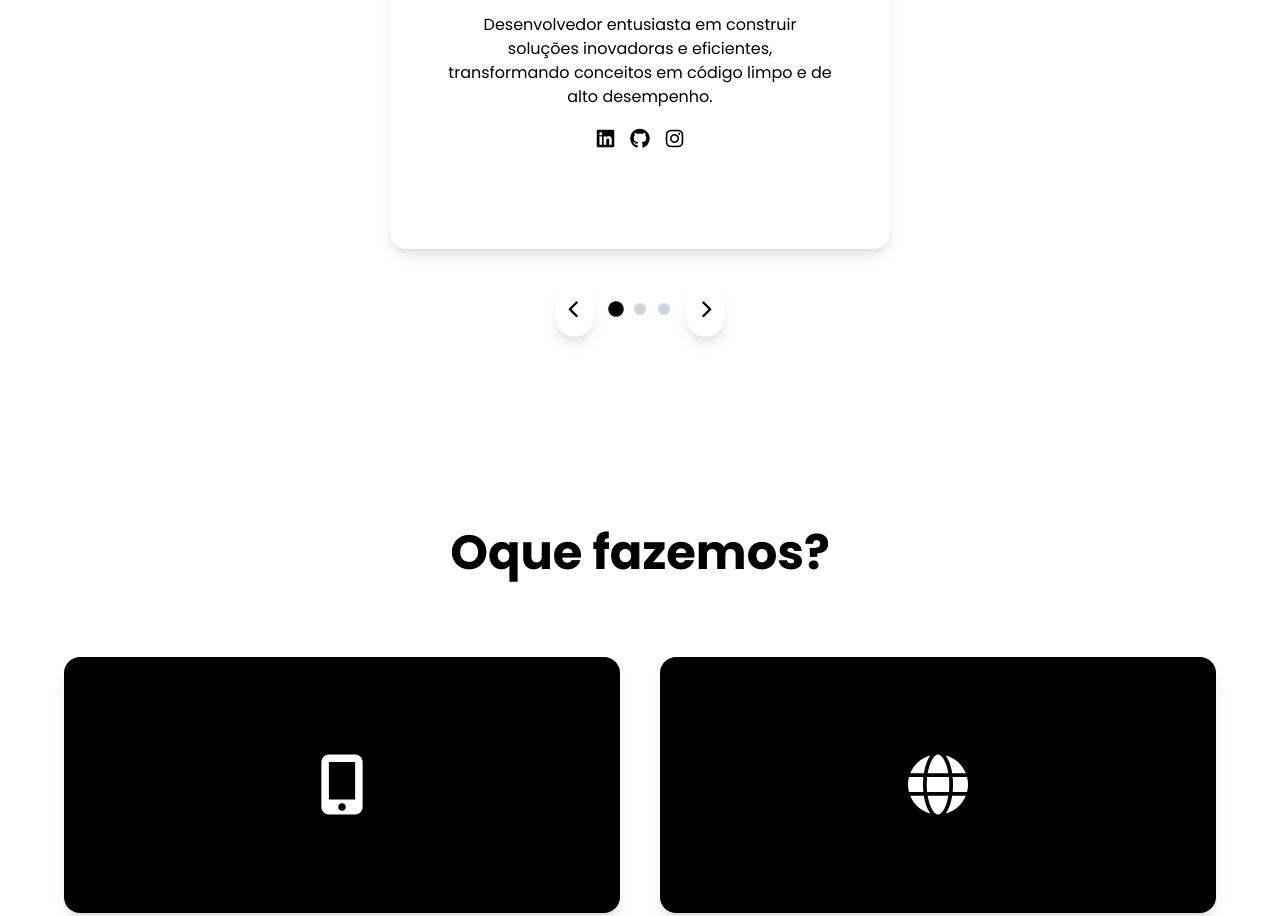
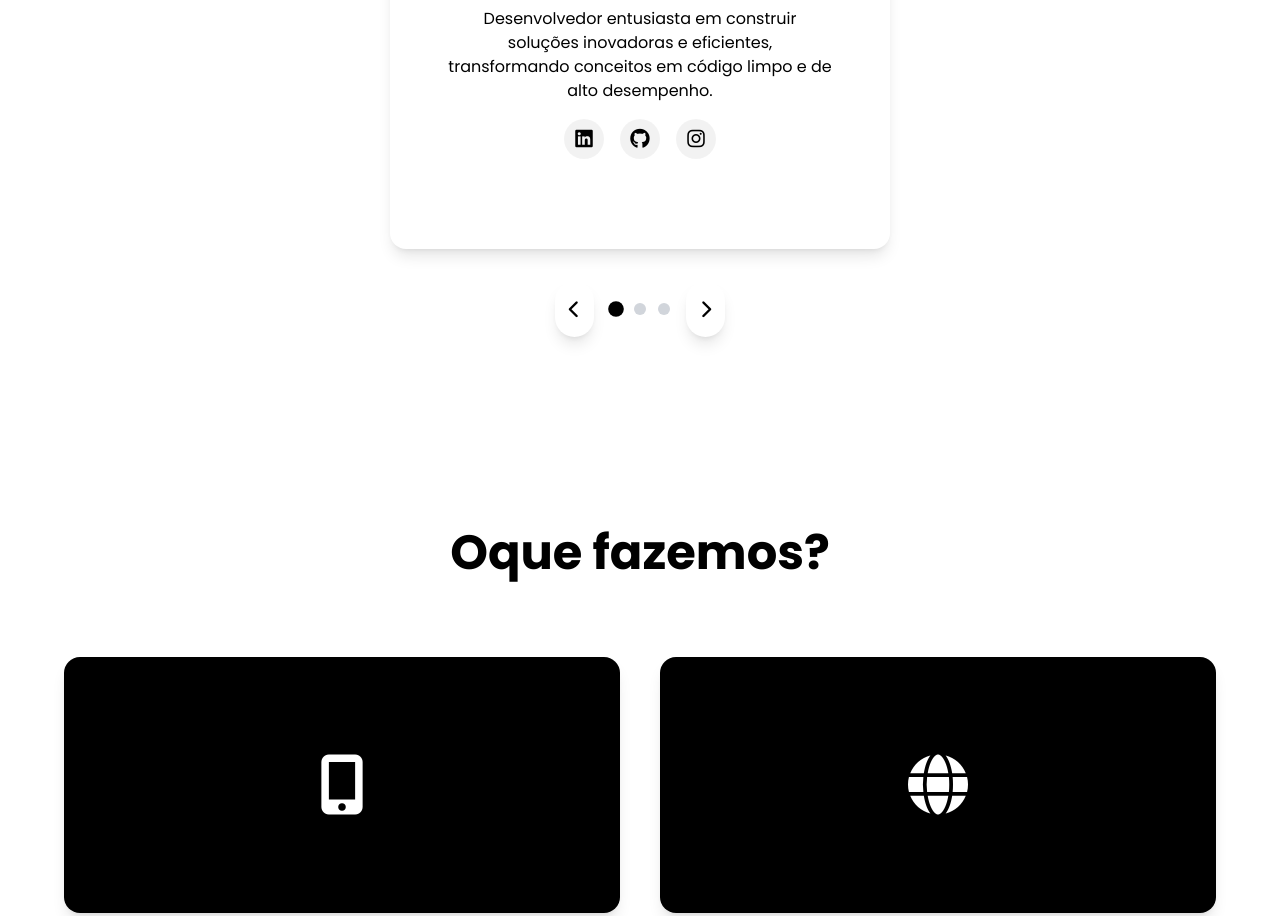
Before and after one commit to empresa-mfm/coddersmfm, a plain HTML site: page index.html in a window 1280 px wide. Shown: the part 1495-2411 px from the top of the page. Drawn offline with nearby package versions, Linux system fonts and the light colour scheme.

Commit message:
Update styles.css

```diff
--- a/styles.css
+++ b/styles.css
@@ -239,6 +239,52 @@ body {
         opacity: 0.6;
         transform: translateY(-8px) scale(1.1);
     }
+}
+
+/* Estilos para links sociais */
+.social-link {
+    display: inline-flex;
+    align-items: center;
+    justify-content: center;
+    width: 40px;
+    height: 40px;
+    border-radius: 50%;
+    background: rgba(0, 0, 0, 0.05);
+    transition: all 0.3s ease;
+    color: black !important;
+}
+
+.social-link:hover {
+    transform: translateY(-2px);
+    box-shadow: 0 4px 12px rgba(0, 0, 0, 0.15);
+}
+
+.social-link i {
+    color: black !important;
+}
+
+.linkedin-link:hover {
+    background: rgba(0, 123, 255, 0.1);
+}
+
+.linkedin-link:hover i {
+    color: #0077b5 !important;
+}
+
+.github-link:hover {
+    background: rgba(52, 58, 64, 0.1);
+}
+
+.github-link:hover i {
+    color: #333 !important;
+}
+
+.instagram-link:hover {
+    background: rgba(220, 53, 69, 0.1);
+}
+
+.instagram-link:hover i {
+    color: #e4405f !important;
 }
 
 /* Menu de Navegação */
@@ -621,13 +667,13 @@ input:focus, textarea:focus {
     box-shadow: 0 0 0 3px rgba(0, 0, 0, 0.1);
 }
 
-/* Links sociais */
-.social-link {
+/* Links sociais (seção de contato) */
+.contact-social-link {
     display: inline-block;
     transition: all 0.3s ease;
 }
 
-.social-link:hover {
+.contact-social-link:hover {
     transform: translateY(-3px) scale(1.1);
 }
 
```
